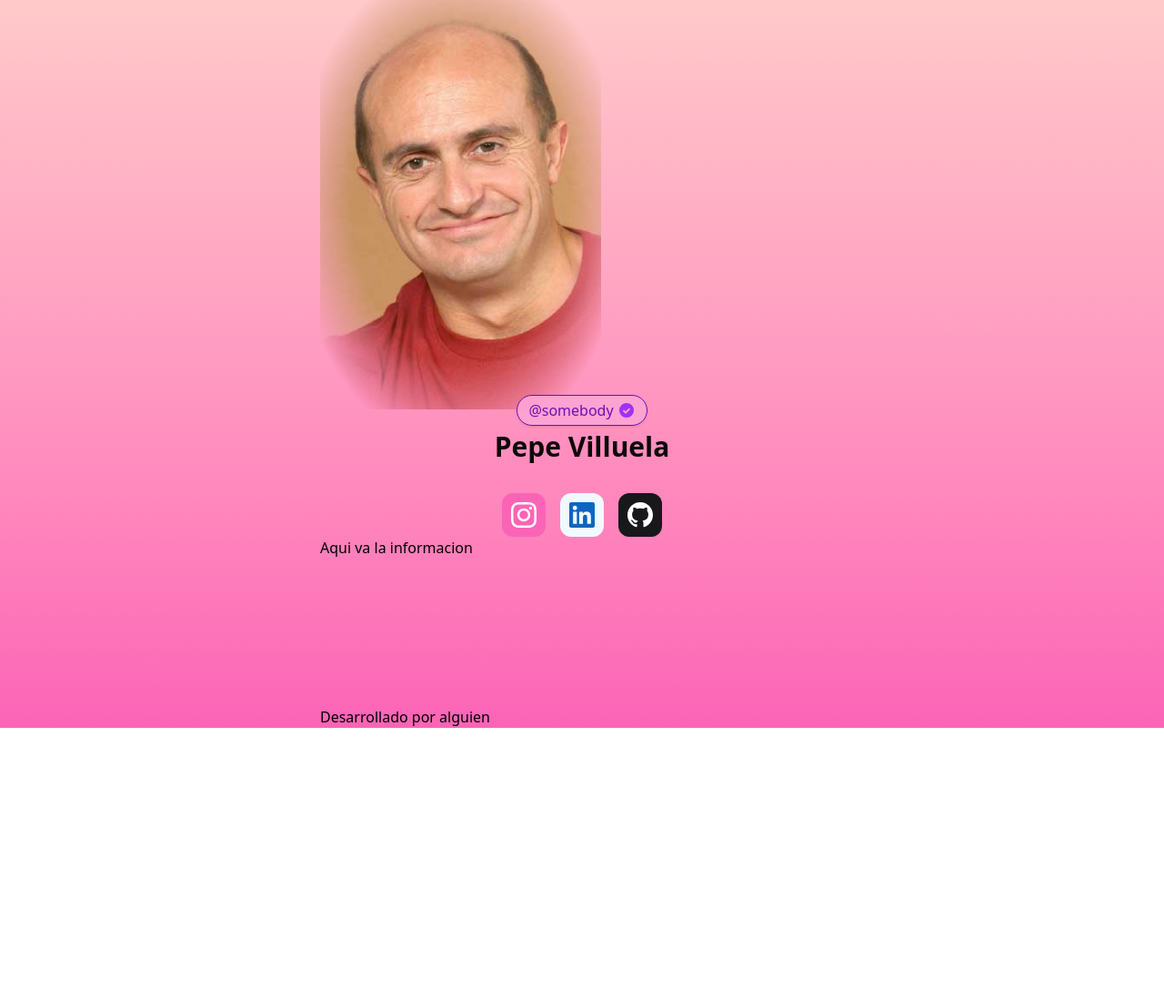
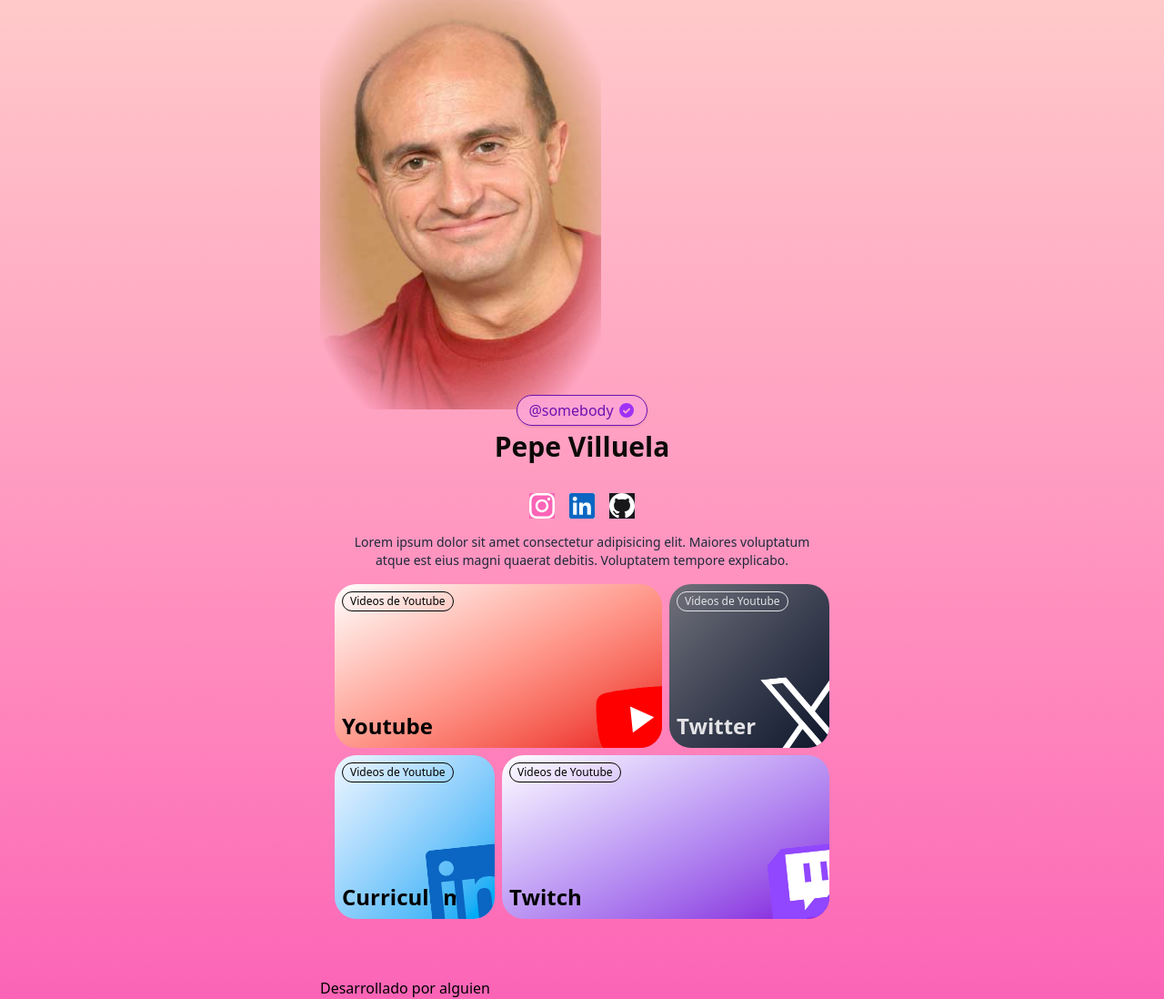
Before and after one commit to BryanGordon/web-links, a plain HTML site: page index.html in a window 1280 px wide. Shown: the whole page at 91% size. Before the commit the page ends 800 px from the top, so only its background shows below. Drawn offline with nearby package versions, Linux system fonts and the light colour scheme.

Commit message:
Update file
- Add more "components".
- Add more styles

```diff
--- a/index.html
+++ b/index.html
@@ -9,7 +9,7 @@
 <body class="bg-gradient-to-b from-red-200 to-pink-400 flex flex-col max-w-xl mx-auto min-h-dvh">
 
   <header class="text-stone-950">
-   <img src="./assets/pepe.jpg" alt="Simplemente pepe Villuela" class="h-[450px] object-cover mask-radial-at-center mask-radial-from-55% mask-radial-to-85%">
+   <img src="./assets/pepe.jpg" alt="Simplemente pepe Villuela" class="h-[450px] object-cover mask-radial-at-center mask-radial-from-55% mask-radial-to-85% animate-blurred-fade-in">
 
    <header class="flex flex-col justify-center items-center mb-8 -mt-4">
     <span class="text-purple-800 text- px-3 py-1 border rounded-full flex items-center justify-center shadow-sm bg-pink-300/90 cursor-pointer z-10">
@@ -25,26 +25,71 @@
    </header>
 
     <section class="flex gap-4 justify-center">
-    <a class="bg-pink-400 p-2 flex size-12 items-center justify-center rounded-xl hover:scale-105 transition-transform" href="https://instagram.com" target="_blank" aria-label="Instagram" title="Ir a Instagram">
+    <a class="bg-pink-400 social-button" href="https://instagram.com" target="_blank" aria-label="Instagram" title="Ir a Instagram">
       <svg width="28" height="28">
         <use xlink:href="./assets/sprites.svg#instagram" />
       </svg>
     </a>
-    <a class="bg-sky-50 p-2 flex size-12 items-center justify-center rounded-xl hover:scale-105 transition-transform" href="https://linkedin.com" target="_blank" aria-label="Linkedin" title="Ir a Linkedin">
+    <a class="bg-sky-50 social-button" href="https://linkedin.com" target="_blank" aria-label="Linkedin" title="Ir a Linkedin">
       <svg width="28" height="28">
         <use xlink:href="./assets/sprites.svg#linkedin" />
       </svg>
     </a>
-    <a class="bg-zinc-900 p-2 flex size-12 items-center justify-center rounded-xl hover:scale-105 transition-transform" href="https://instagram.com" target="_blank" aria-label="Github" title="Ir a Github">
+    <a class="bg-zinc-900 social-button" href="https://instagram.com" target="_blank" aria-label="Github" title="Ir a Github">
       <svg width="28" height="28">
         <use xlink:href="./assets/sprites.svg#github" />
       </svg>
     </a>
   </section>
+
+  <p class="text-gray-800 text-center text-balance mt-4 text-sm px-2">
+    Lorem ipsum dolor sit amet consectetur adipisicing elit. Maiores voluptatum atque est eius magni quaerat debitis. Voluptatem tempore explicabo.
+  </p>
+
   </header>
 
-  <main>
-    Aqui va la informacion
+  <main class="pt-4 px-4 pb-16">
+    <div class="grid grid-cols-3 grid-rows-2 gap-2 w-full">
+      <a href="https://google.com" class="relative rounded-3xl overflow-hidden bg-gradient-to-br from-white to-red-600 border-red-800 flex flex-col items-start hover:scale-105 hover:contrast-125 transition col-span-2 p-7 min-h-[180px] group">
+        <span class="absolute bottom-2 left-2 font-bold text-2xl">Youtube</span>
+
+        <svg width="100" height="100" class="absolute -right-6 -bottom-4 -rotate-6 size-24 group-hover:-rotate-12 transition-transform">
+          <use xlink:href="./assets/sprites.svg#youtube"></use>
+        </svg>
+
+        <span class="absolute top-2 left-2 text-xs border rounded-xl px-2 py-0.5">Videos de Youtube</span>
+      </a>
+
+      <a href="https://google.com" class="relative rounded-3xl overflow-hidden bg-gradient-to-br from-zinc-500 to-slate-900 border-black flex flex-col items-start hover:scale-105 hover:contrast-125 transition col-span-1 p-7 min-h-[180px] group">
+        <span class="absolute bottom-2 left-2 font-bold text-2xl text-zinc-200">Twitter</span>
+
+        <svg width="100" height="100" class="absolute -right-6 -bottom-4 -rotate-6 size-24 group-hover:-rotate-12 transition-transform">
+          <use xlink:href="./assets/sprites.svg#x"></use>
+        </svg>
+
+        <span class="absolute top-2 left-2 text-xs border rounded-xl px-2 py-0.5 text-zinc-200">Videos de Youtube</span>
+      </a>
+
+      <a href="https://google.com" class="relative rounded-3xl overflow-hidden bg-gradient-to-br from-blue-50 to-sky-500 border-black flex flex-col items-start hover:scale-105 hover:contrast-125 transition col-span-1 p-7 min-h-[180px] group">
+        <span class="absolute bottom-2 left-2 font-bold text-2xl">Curriculum</span>
+
+        <svg width="100" height="100" class="absolute -right-6 -bottom-4 -rotate-6 size-24 group-hover:-rotate-12 transition-transform">
+          <use xlink:href="./assets/sprites.svg#linkedin"></use>
+        </svg>
+
+        <span class="absolute top-2 left-2 text-xs border rounded-xl px-2 py-0.5">Videos de Youtube</span>
+      </a>
+
+      <a href="https://google.com" class="relative rounded-3xl overflow-hidden bg-gradient-to-br from-white to-purple-700 border-purple-900 flex flex-col items-start hover:scale-105 hover:contrast-125 transition col-span-2 p-7 min-h-[180px] group">
+        <span class="absolute bottom-2 left-2 font-bold text-2xl">Twitch</span>
+
+        <svg width="100" height="100" class="absolute -right-6 -bottom-4 -rotate-6 size-24 group-hover:-rotate-12 transition-transform">
+          <use xlink:href="./assets/sprites.svg#twitch"></use>
+        </svg>
+
+        <span class="absolute top-2 left-2 text-xs border rounded-xl px-2 py-0.5">Videos de Youtube</span>
+      </a>
+    </div>
   </main>
 
   <footer class="mt-auto">
```
